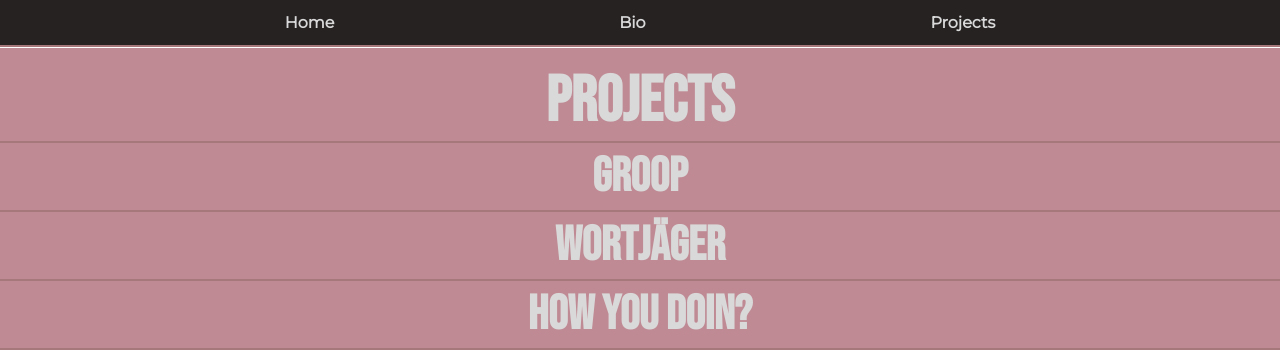
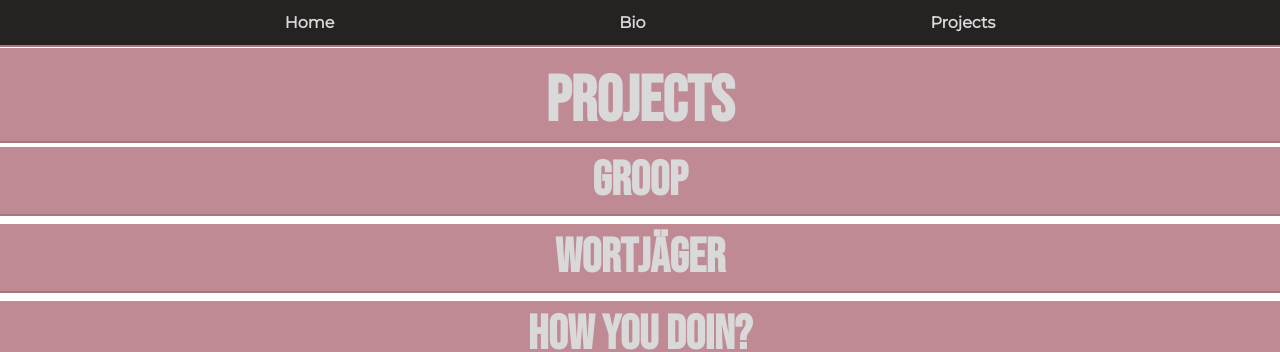
Before and after one commit to joeyjr95/portfolio, a React (Create React App) app: page /portfolio in a window 1280 px wide. Shown: the top 352 px of the page. Built offline with nearby package versions, Linux system fonts and the light colour scheme.

Commit message:
button testing

```diff
--- a/src/routes/Portfolio/Portfolio.scss
+++ b/src/routes/Portfolio/Portfolio.scss
@@ -40,6 +40,8 @@
     flex-direction: column;
     align-items: center;
     width: 100%;
+    padding:2px;
+    margin: 2px;
     >a{
         width: 100%;
         padding: 0px;
@@ -87,6 +89,7 @@
     display: flex;
     flex-direction: column;
     align-items: center;
+    padding-bottom: 2px;
     margin-bottom: 2px;
 
 }
```
